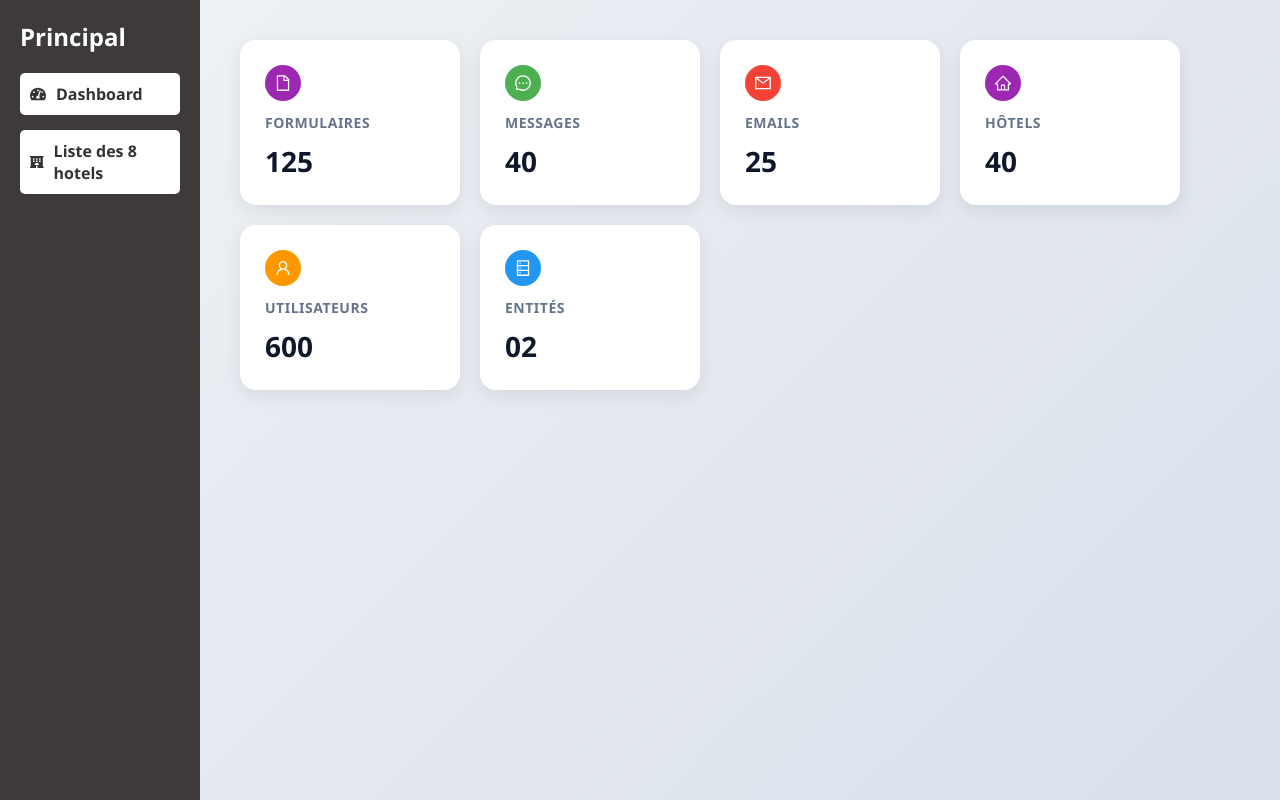
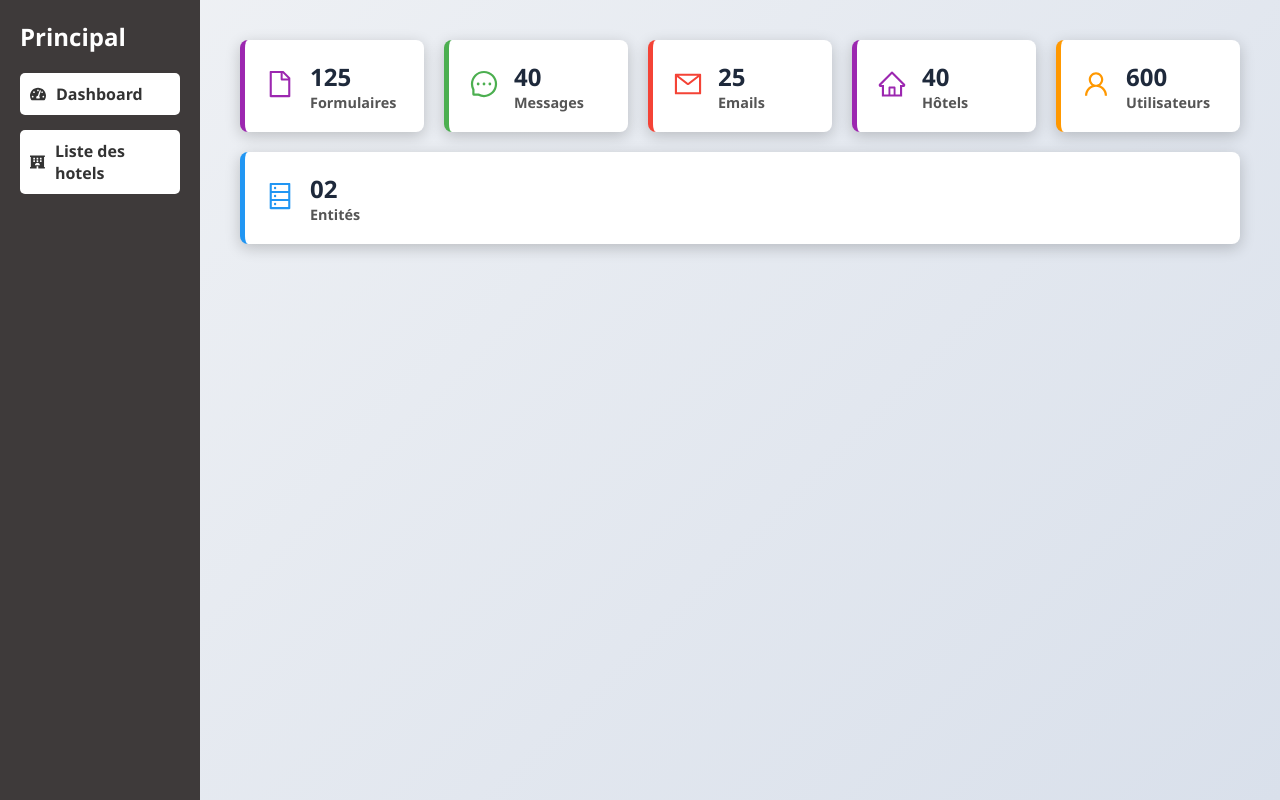
Before and after one commit to fatmata12/red-products, a React (Vite) app: page /login in a window 1280 px wide. Both pictures are taken after typing "name@example.com", "Sample123" into the empty fields and a click on the button "Se connecter". Built offline with nearby package versions, Linux system fonts and the light colour scheme.

Commit message:
Modification App.jsx et routes accueil

```diff
--- a/src/components/Sidebar.jsx
+++ b/src/components/Sidebar.jsx
@@ -53,7 +53,7 @@ function Sidebar() {
             }}
           >
             <FaHotel />
-            Liste des 8 hotels
+            Liste des  hotels
           </Link>
         </li>
       </ul>
--- /dev/null
+++ b/src/components/StatCard.js
@@ -0,0 +1,17 @@
+import React from "react";
+
+function StatCard({ title, value, color, icon }) {
+  return (
+    <div className="stat-card" style={{ borderLeft: `5px solid ${color}` }}>
+      <div className="icon" style={{ color: color }}>
+        {icon}
+      </div>
+      <div className="details">
+        <h3>{value}</h3>
+        <p>{title}</p>
+      </div>
+    </div>
+  );
+}
+
+export default StatCard;
--- a/src/pages/Dashboard.css
+++ b/src/pages/Dashboard.css
@@ -1,15 +1,49 @@
 .stats {
-  display: flex;              /* horizontal par défaut */
-  flex-wrap: wrap;            /* permet de passer à la ligne si nécessaire */
-  gap: 20px;                  /* espace entre les cartes */
+  display: flex;
+  flex-wrap: wrap;
+  gap: 20px;
   padding: 20px;
-  justify-content: flex-start; /* alignement des cartes sur la gauche */
+  justify-content: flex-start; /* ou center pour centrer toutes les cartes */
 }
 
-/* Media query pour les écrans plus petits */
+/* StatCard style */
+.stat-card {
+  flex: 1 1 180px;            /* largeur minimum 180px, s'étire si possible */
+  display: flex;
+  align-items: center;
+  gap: 15px;
+  padding: 20px;
+  border-radius: 8px;
+  background-color: #fff;
+  box-shadow: 0 4px 15px rgba(0,0,0,0.2);
+  transition: transform 0.2s, box-shadow 0.2s;
+  cursor: default;
+}
+
+.stat-card:hover {
+  transform: translateY(-5px);
+  box-shadow: 0 6px 20px rgba(0,0,0,0.3);
+}
+
+.stat-card .icon {
+  font-size: 2rem;
+}
+
+.stat-card .details h3 {
+  margin: 0;
+  font-size: 1.5rem;
+}
+
+.stat-card .details p {
+  margin: 0;
+  color: #555;
+  font-size: 0.9rem;
+}
+
+/* Responsive : mobile / tablette */
 @media (max-width: 768px) {
   .stats {
-    flex-direction: column;   /* cartes empilées verticalement */
+    flex-direction: column;
     gap: 15px;
   }
 }
--- /dev/null
+++ b/src/pages/Dashboard.js
@@ -0,0 +1,26 @@
+import React from "react";
+import StatCard from "../components/StatCard";
+import {
+  AiOutlineFile,
+  AiOutlineMessage,
+  AiOutlineUser,
+  AiOutlineMail,
+  AiOutlineHome,
+  AiOutlineDatabase
+} from "react-icons/ai";
+import "./Dashboard.css";
+
+function Dashboard() {
+  return (
+    <div className="stats">
+      <StatCard title="Formulaires" value="125" color="#9c27b0" icon={<AiOutlineFile size={30} />} />
+      <StatCard title="Messages" value="40" color="#4caf50" icon={<AiOutlineMessage size={30} />} />
+      <StatCard title="Emails" value="25" color="#f44336" icon={<AiOutlineMail size={30} />} />
+      <StatCard title="Hôtels" value="40" color="#9c27b0" icon={<AiOutlineHome size={30} />} />
+      <StatCard title="Utilisateurs" value="600" color="#ff9800" icon={<AiOutlineUser size={30} />} />
+      <StatCard title="Entités" value="02" color="#2196f3" icon={<AiOutlineDatabase size={30} />} />
+    </div>
+  );
+}
+
+export default Dashboard;
```
